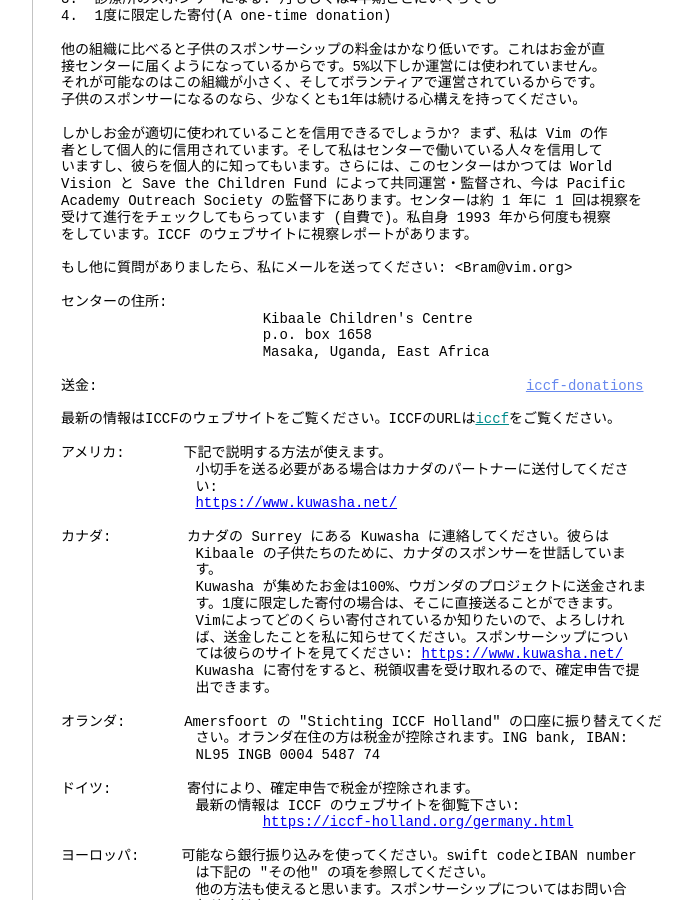
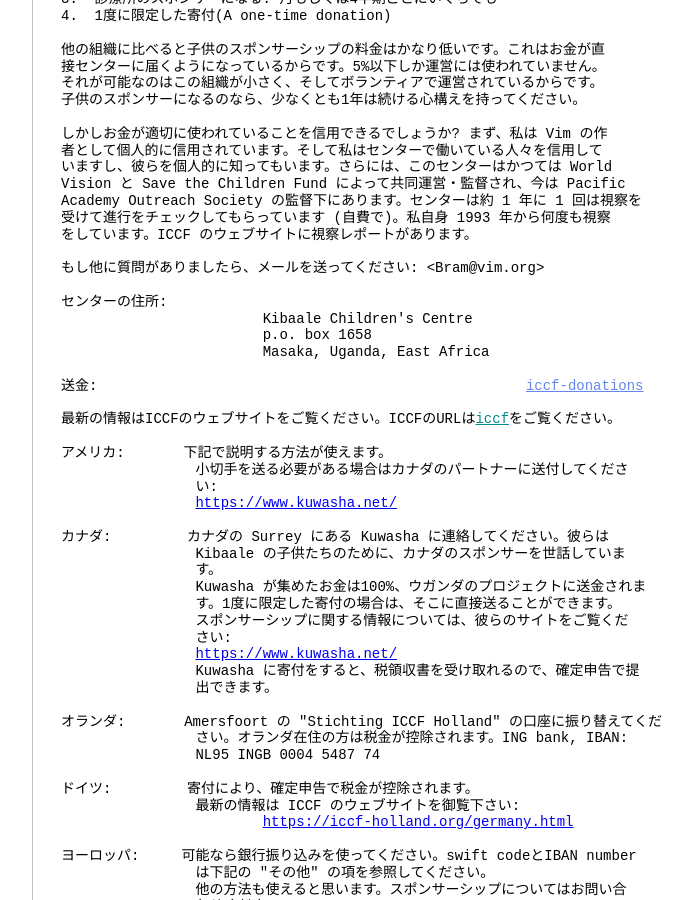
Before and after one commit to vim-jp/vimdoc-ja, a Jekyll site: the page built from uganda.html, in a window 1280 px wide and 900 px high, scrolled down 4575 px. Shown: the whole window, without its empty margins (340-1032 px from the left). Built offline with Jekyll 4.4.1, drawn with Linux system fonts in a browser that asks for light colours; nearby versions of some CDN libraries; comment, search, counter and statistics services are not loaded; some of the changed text lies outside the part shown.

Commit message:
Generated by GitHub workflow 8930998626
https://github.com/vim-jp/vimdoc-ja-working/actions/runs/8930998626

```diff
--- a/uganda.html
+++ b/uganda.html
@@ -3,7 +3,7 @@ layout: vimdoc
 helpname: 'uganda'
 ---
 <div id='vimCodeElement'>
-<a class="Constant" href="uganda.html" name="uganda.txt">uganda.txt</a>&nbsp;&nbsp;&nbsp;&nbsp;For&nbsp;<span class="Identifier">Vim バージョン 9.1.</span>&nbsp;&nbsp;Last change: 2022 Mar 02<br>
+<a class="Constant" href="uganda.html" name="uganda.txt">uganda.txt</a>&nbsp;&nbsp;&nbsp;&nbsp;For&nbsp;<span class="Identifier">Vim バージョン 9.1.</span>&nbsp;&nbsp;Last change: 2024 Apr 22<br>
 <br>
 <br>
 &nbsp;&nbsp;&nbsp;&nbsp;&nbsp;&nbsp;&nbsp;&nbsp;&nbsp;&nbsp;&nbsp;&nbsp;&nbsp;&nbsp;&nbsp;&nbsp;&nbsp;&nbsp;<span class="Identifier">VIMリファレンスマニュアル&nbsp;&nbsp;&nbsp;&nbsp;&nbsp;&nbsp; by Bram Moolenaar</span><br>
@@ -278,7 +278,7 @@ Academy Outreach Society の監督下にあります。センターは約 1 年
 受けて進行をチェックしてもらっています (自費で)。私自身 1993 年から何度も視察<br>
 をしています。ICCF のウェブサイトに視察レポートがあります。<br>
 <br>
-もし他に質問がありましたら、私にメールを送ってください: &lt;Bram@vim.org&gt;<br>
+もし他に質問がありましたら、メールを送ってください: &lt;Bram@vim.org&gt;<br>
 <br>
 センターの住所:<br>
 &nbsp;&nbsp;&nbsp;&nbsp;&nbsp;&nbsp;&nbsp;&nbsp;&nbsp;&nbsp;&nbsp;&nbsp;&nbsp;&nbsp;&nbsp;&nbsp;&nbsp;&nbsp;&nbsp;&nbsp;&nbsp;&nbsp;&nbsp;&nbsp;Kibaale Children's Centre<br>
@@ -299,9 +299,9 @@ Academy Outreach Society の監督下にあります。センターは約 1 年
 &nbsp;&nbsp;&nbsp;&nbsp;&nbsp;&nbsp;&nbsp;&nbsp;&nbsp;&nbsp;&nbsp;&nbsp;&nbsp;&nbsp;&nbsp;&nbsp;す。<br>
 &nbsp;&nbsp;&nbsp;&nbsp;&nbsp;&nbsp;&nbsp;&nbsp;&nbsp;&nbsp;&nbsp;&nbsp;&nbsp;&nbsp;&nbsp;&nbsp;Kuwasha が集めたお金は100%、ウガンダのプロジェクトに送金されま<br>
 &nbsp;&nbsp;&nbsp;&nbsp;&nbsp;&nbsp;&nbsp;&nbsp;&nbsp;&nbsp;&nbsp;&nbsp;&nbsp;&nbsp;&nbsp;&nbsp;す。1度に限定した寄付の場合は、そこに直接送ることができます。<br>
-&nbsp;&nbsp;&nbsp;&nbsp;&nbsp;&nbsp;&nbsp;&nbsp;&nbsp;&nbsp;&nbsp;&nbsp;&nbsp;&nbsp;&nbsp;&nbsp;Vimによってどのくらい寄付されているか知りたいので、よろしけれ<br>
-&nbsp;&nbsp;&nbsp;&nbsp;&nbsp;&nbsp;&nbsp;&nbsp;&nbsp;&nbsp;&nbsp;&nbsp;&nbsp;&nbsp;&nbsp;&nbsp;ば、送金したことを私に知らせてください。スポンサーシップについ<br>
-&nbsp;&nbsp;&nbsp;&nbsp;&nbsp;&nbsp;&nbsp;&nbsp;&nbsp;&nbsp;&nbsp;&nbsp;&nbsp;&nbsp;&nbsp;&nbsp;ては彼らのサイトを見てください:&nbsp;<span class="Constant"><a href="https://www.kuwasha.net/">https://www.kuwasha.net/</a></span><br>
+&nbsp;&nbsp;&nbsp;&nbsp;&nbsp;&nbsp;&nbsp;&nbsp;&nbsp;&nbsp;&nbsp;&nbsp;&nbsp;&nbsp;&nbsp;&nbsp;スポンサーシップに関する情報については、彼らのサイトをご覧くだ<br>
+&nbsp;&nbsp;&nbsp;&nbsp;&nbsp;&nbsp;&nbsp;&nbsp;&nbsp;&nbsp;&nbsp;&nbsp;&nbsp;&nbsp;&nbsp;&nbsp;さい:<br>
+&nbsp;&nbsp;&nbsp;&nbsp;&nbsp;&nbsp;&nbsp;&nbsp;&nbsp;&nbsp;&nbsp;&nbsp;&nbsp;&nbsp;&nbsp;&nbsp;<span class="Constant"><a href="https://www.kuwasha.net/">https://www.kuwasha.net/</a></span><br>
 &nbsp;&nbsp;&nbsp;&nbsp;&nbsp;&nbsp;&nbsp;&nbsp;&nbsp;&nbsp;&nbsp;&nbsp;&nbsp;&nbsp;&nbsp;&nbsp;Kuwasha に寄付をすると、税領収書を受け取れるので、確定申告で提<br>
 &nbsp;&nbsp;&nbsp;&nbsp;&nbsp;&nbsp;&nbsp;&nbsp;&nbsp;&nbsp;&nbsp;&nbsp;&nbsp;&nbsp;&nbsp;&nbsp;出できます。<br>
 <br>
```
